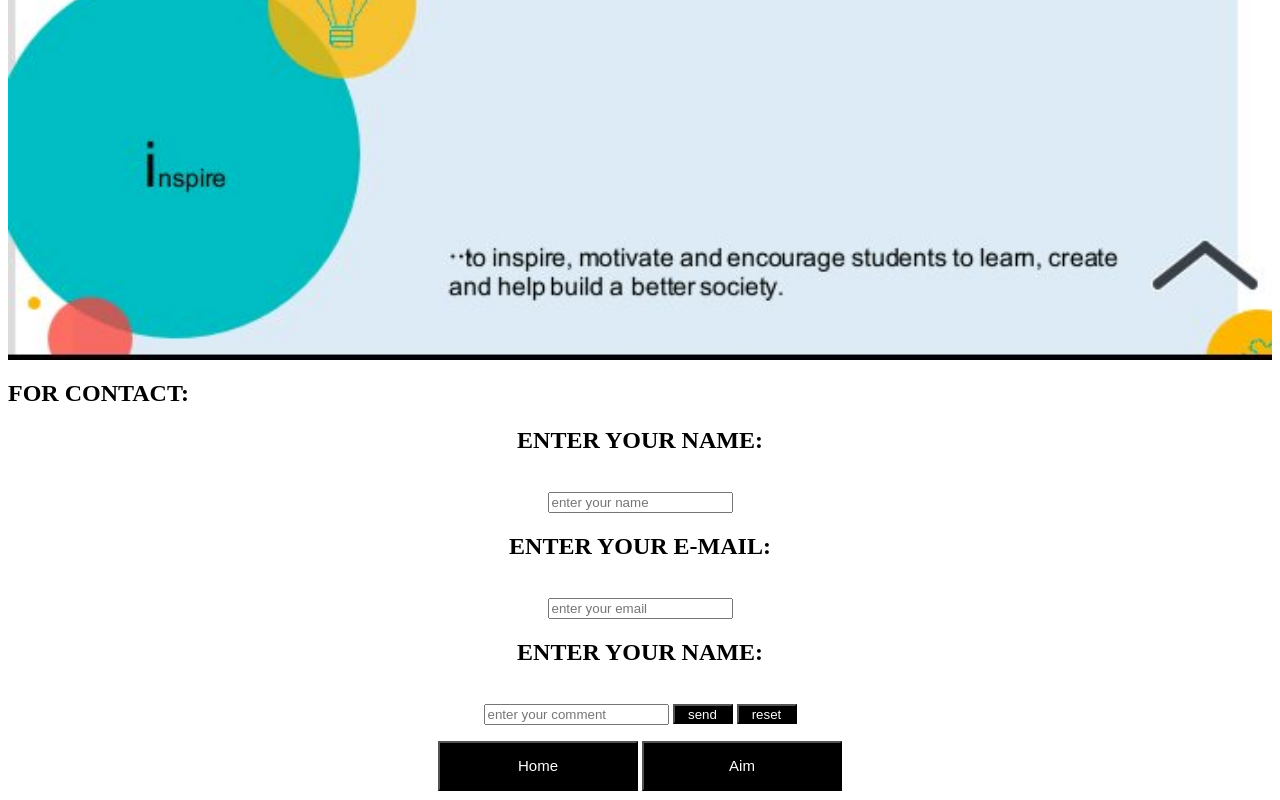
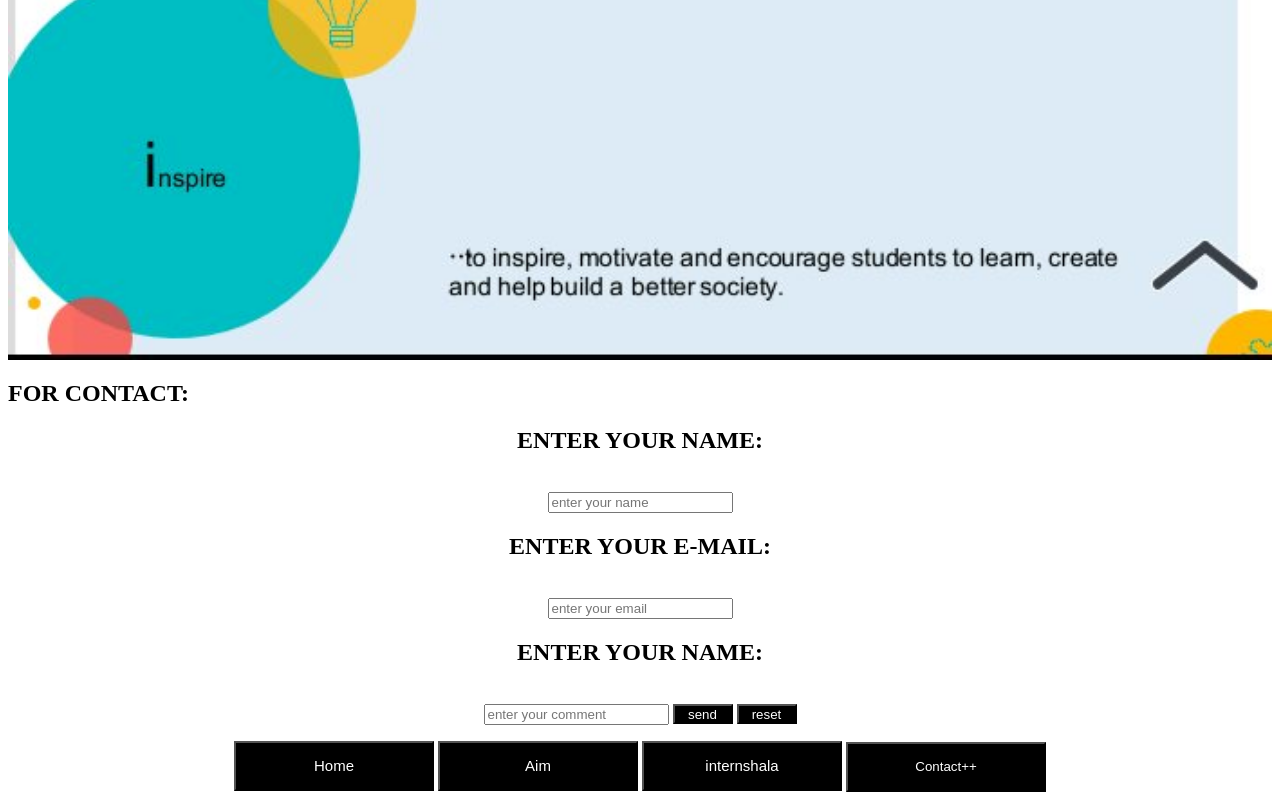
Before and after one commit to santhoshkavin/santhoshkavin.github.io, a plain HTML site: page index.html in a window 1280 px wide. Shown: the part 2332-3132 px from the top of the page. Drawn offline with Linux system fonts and the light colour scheme.

Commit message:
First webpage upload

```diff
--- a/index.html
+++ b/index.html
@@ -57,7 +57,12 @@ name="Comment">
 <input type="button" value="Home" style="height:50px;width:200px;background-color:black;color:white;font-size:15px"
 onclick=window.location.href="https://www.google.com" >
 <input type="button" value="Aim" style="height:50px;width:200px;background-color:black;color:white;font-size:15px"
+onclick=window.location.href="sample.html" >
+<input type="button" value="internshala" style="height:50px;width:200px;background-color:black;color:white;font-size:15px"
+onclick=window.location.href="http://www.internshala.com" >
 
+<input type="button" value="Contact++" style="height:50px;width:200px;background-color:black;color:white;href="#";font-size:15px"
+onclick=window.location.href="http://www.linkedin.com" >
 </center>
 
 </body>
```
